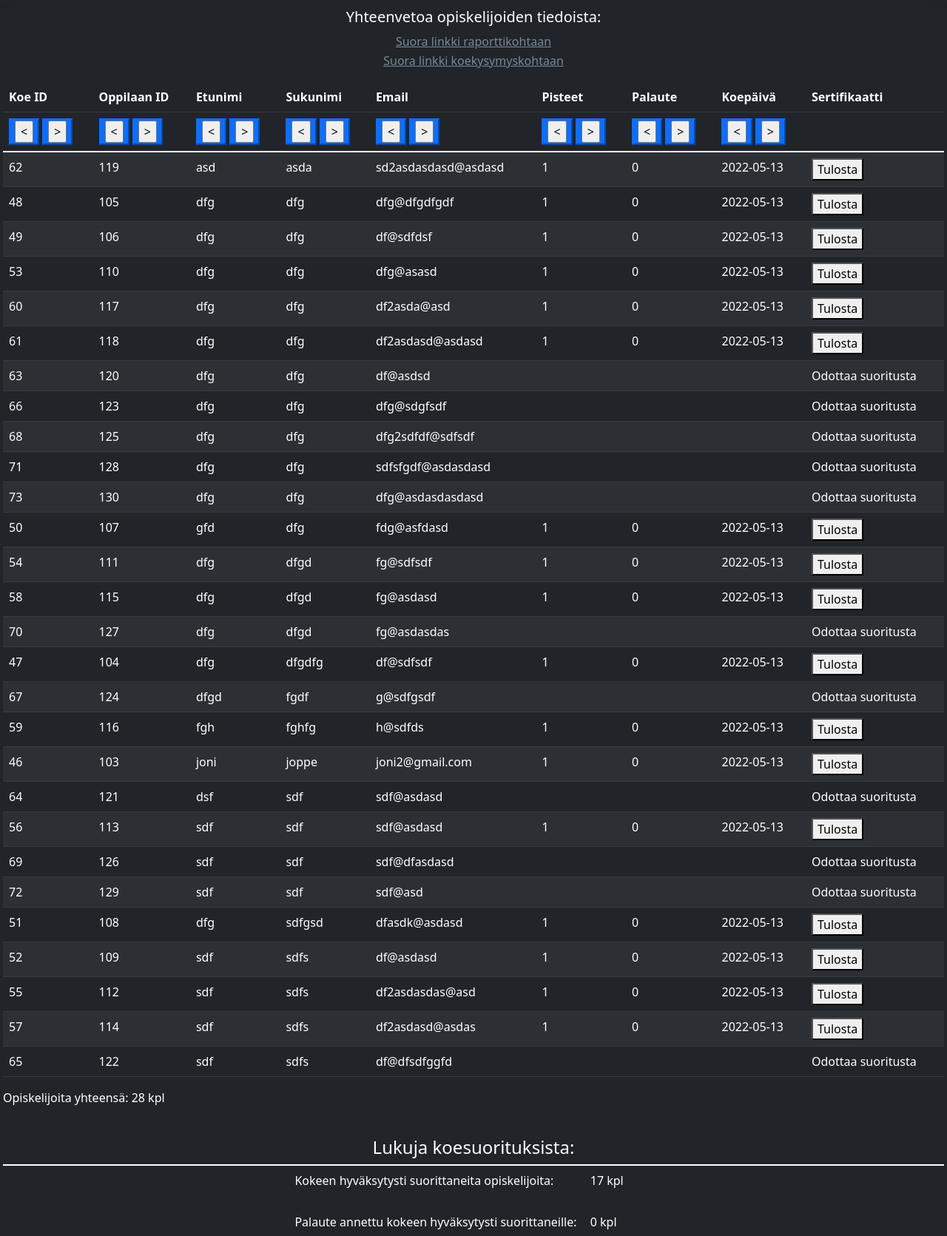
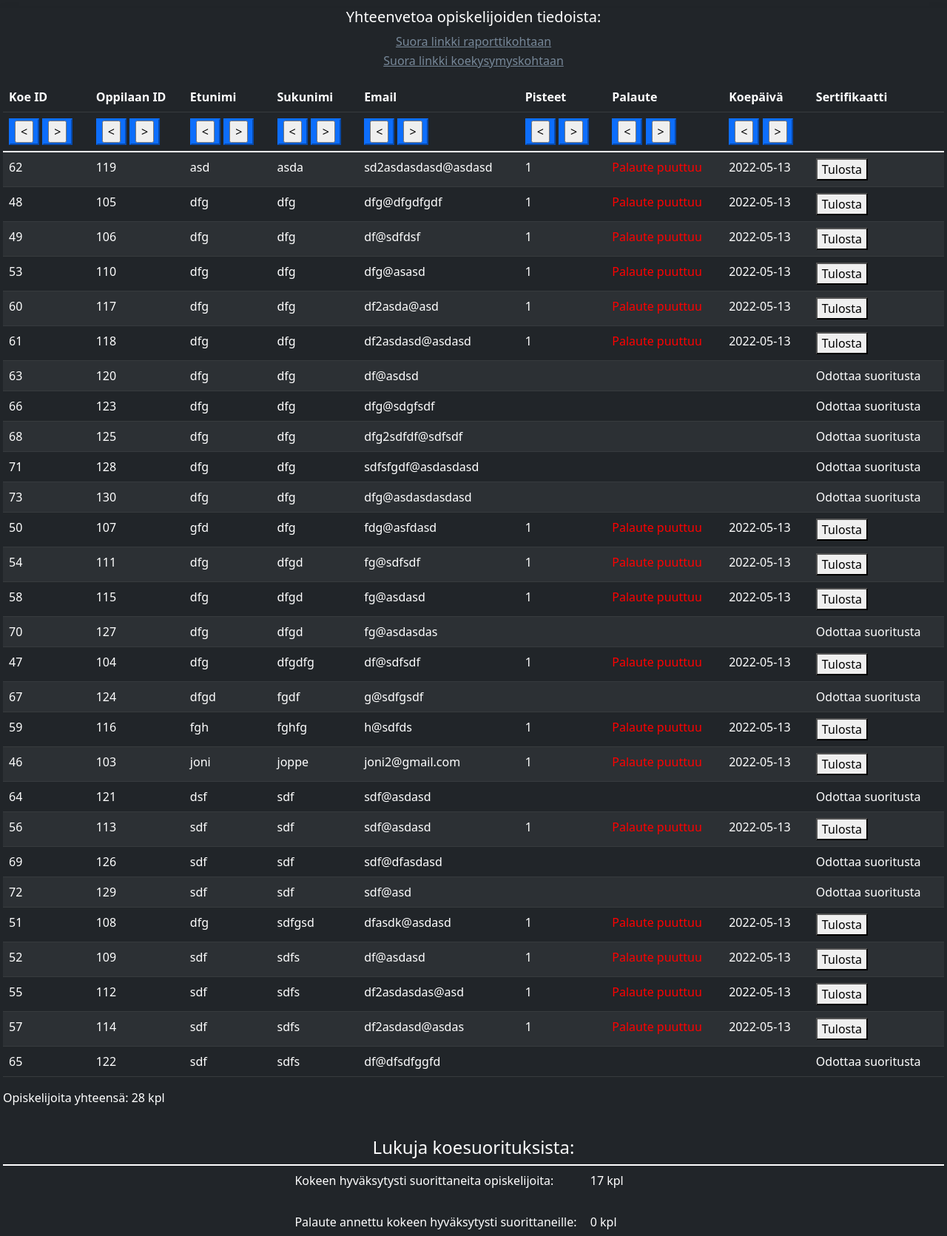
Before and after one commit to jotiaine/Fullstack_kehittaminen, a PHP site: page /index.php?page=about_teacher in a window 1280 px wide. Shown: the part 88-1759 px from the top of the page at 74% size. Run offline with PHP 8.4, Linux system fonts and the light colour scheme; data comes from the database, SQL or seed files in the repository; some libraries are stand-ins or nearby versions.

Commit message:
updated about_teacher.php

```diff
--- a/css/style.css
+++ b/css/style.css
@@ -81,7 +81,9 @@
   display: flex;
 }
 
-
+.red {
+  color: red!important;
+}
 
 /* About_teacher ends */
 
--- a/includes/about_teacher.php
+++ b/includes/about_teacher.php
@@ -214,7 +214,14 @@ $failedExamFeedback = 0;
           echo '<td>'.$row['last_name'].'</td>';
           echo '<td>'.$row['email'].'</td>';
           echo '<td>'.$row['score'].'</td>';
+
+          if (($row['teacher_feedback'] == 0 || $row['teacher_feedback'] == 'NULL') && $row['teacher_feedback'] != "") {
+            echo '<td class="red">'.'Palaute puuttuu'.'</td>';  //Sql search produces results according to database values:
+          }                                                     //"", 0, NULL, or feedback String ->some "Palaute puuttuu"
+          else {                                                //lines after feedback Strings bacause of this.
           echo '<td>'.$row['teacher_feedback'].'</td>';
+          }
+
           echo '<td>'.$row['creationDate'].'</td>';
 
           if ($row['score'] == 1) {
--- a/includes/faq.php
+++ b/includes/faq.php
@@ -32,7 +32,7 @@
     <td colspan="2" class="fs-3">Näkeekö opettaja kaikkien oppilaiden ja tenttien tiedot sovelluksesta?</td>
   </tr>
   <tr id=answer4 class='answer-area'>
-    <td colspan="2" class="fs-3">Kyllä näkee, menun Data-kohdassa on kaikkien oppilaiden ja tenttien tietoja.</td>
+    <td colspan="2" class="fs-3">Kyllä näkee, menun Report-kohdassa on kaikkien oppilaiden ja tenttien tietoja.</td>
   </tr>
   <tr id=question5 class='question-area' >
     <td colspan="2" class="fs-3">Tallentuuko sovellukseen kirjautuneen oppilaan tiedot talteen?</td>
```
